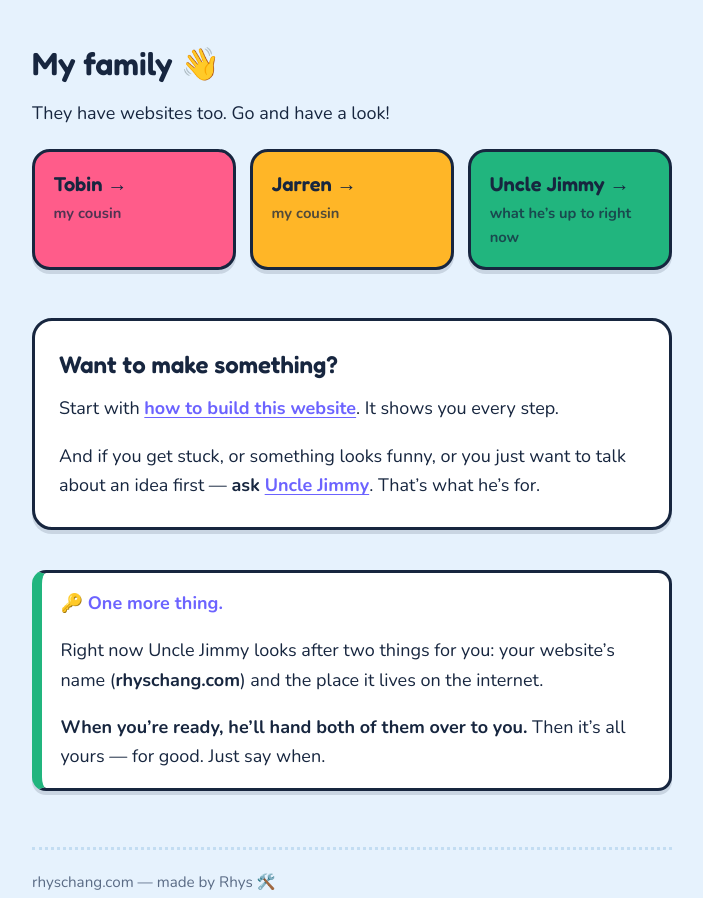
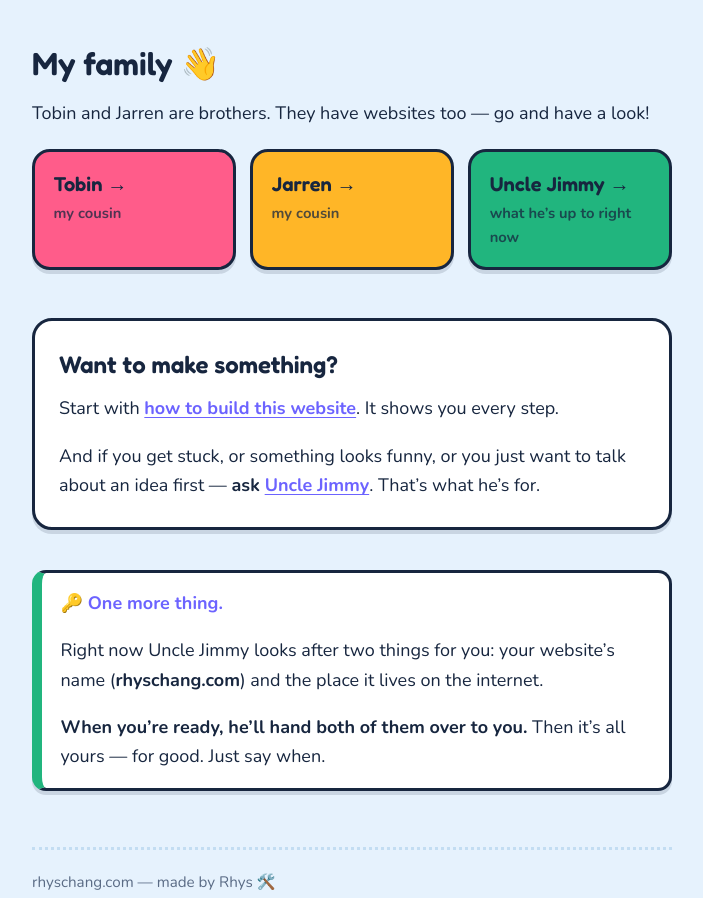
Before and after one commit to thirstypig/rhyschang, a plain HTML site: page index.html in a window 1280 px wide. Shown: the part 936-1834 px from the top of the page, without its empty margins (288-991 px from the left). Drawn offline with nearby package versions, Linux system fonts and the light colour scheme.

Commit message:
copy: note that Tobin and Jarren are brothers
Both are Rhys's cousins, so the per-card labels stay "my cousin"; the
sibling relationship goes in the section intro where it reads naturally.

Co-Authored-By: Claude Opus 5 (1M context) <noreply@anthropic.com>
Claude-Session: https://claude.ai/code/session_016fszX9wkPbzDFW5FWcrdMV

```diff
--- a/index.html
+++ b/index.html
@@ -68,7 +68,8 @@
 
   <section class="cousins">
     <h2>My family 👋</h2>
-    <p>They have websites too. Go and have a look!</p>
+    <p>Tobin and Jarren are brothers. They have websites too &mdash; go and have
+    a look!</p>
     <ul class="cousin-grid">
       <li>
         <a class="cousin cousin--pink" href="https://tobinchang.com">
```
